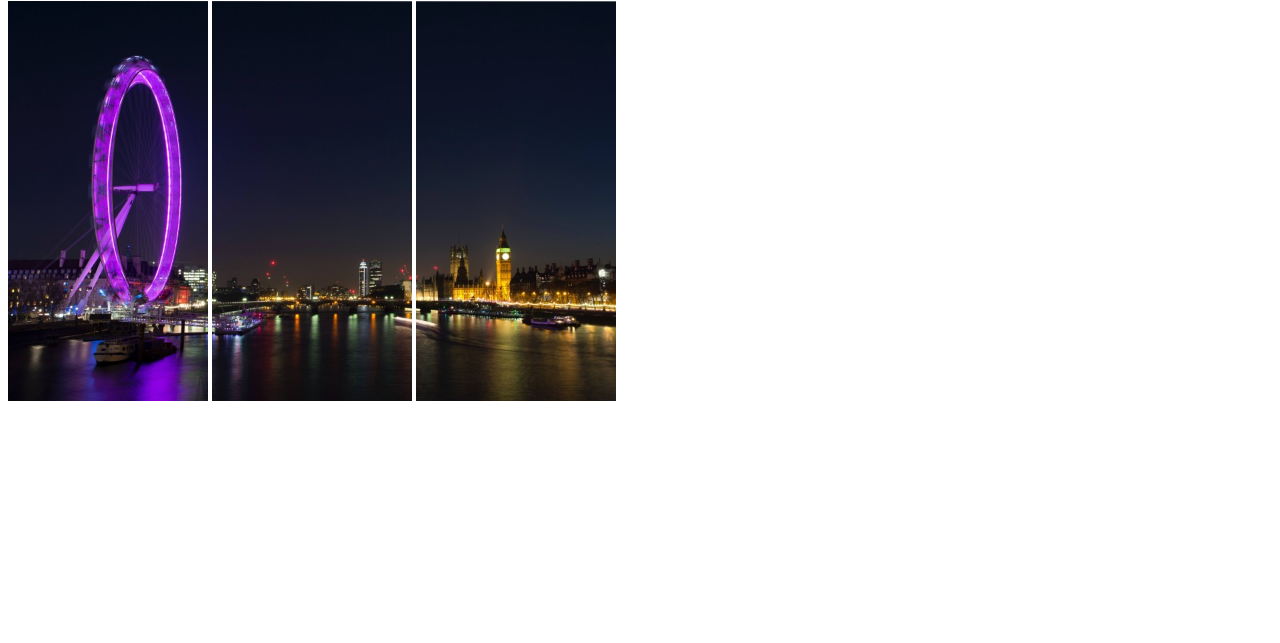
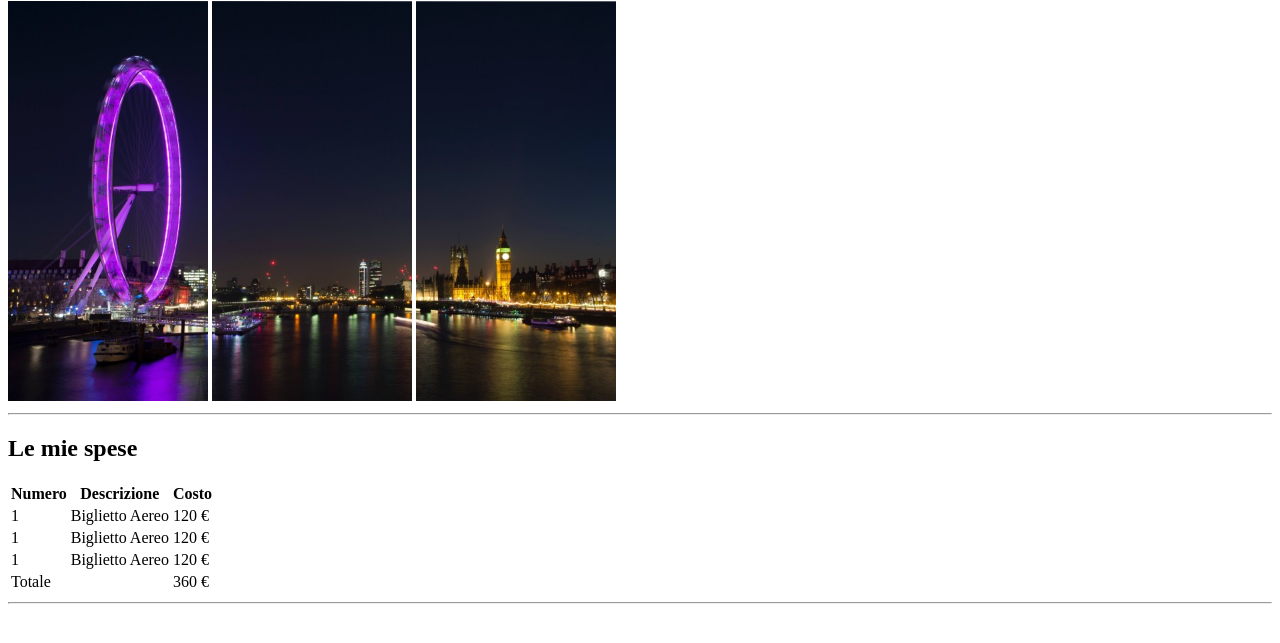
Before and after one commit to AlessandroCampo/html-london-trip, a plain HTML site: page index.html in a window 1280 px wide. Shown: the part 79-722 px from the top of the page. Drawn offline with Linux system fonts and the light colour scheme.

Commit message:
added first section, h2+ table

```diff
--- a/index.html
+++ b/index.html
@@ -18,6 +18,47 @@
         <img src="assets/img/london2.jpg" alt="panoramic london picture" width="200">
         <img src="assets/img/london3.jpg" alt="panoramic london picture" width="200">
     </header>
+    <hr>
+    <!-- First section, h2+table -->
+    <section>
+        <h2>Le mie spese</h2>
+        <table>
+            <thead>
+                <tr>
+                    <th>Numero</th>
+                    <th>Descrizione</th>
+                    <th>Costo</th>
+                </tr>
+            </thead>
+
+            <tbody>
+                <tr>
+                    <td>1</td>
+                    <td>Biglietto Aereo</td>
+                    <td>120 &#8364</td>
+                </tr>
+
+                <tr>
+                    <td>1</td>
+                    <td>Biglietto Aereo</td>
+                    <td>120 &#8364</td>
+                </tr>
+
+                <tr>
+                    <td>1</td>
+                    <td>Biglietto Aereo</td>
+                    <td>120 &#8364</td>
+                </tr>
+            </tbody>
+
+            <tfoot>
+                <td colspan="2">Totale</td>
+                <td>360 &#8364</td>
+            </tfoot>
+        </table>
+
+    </section>
+    <hr>
 
 
 
```
